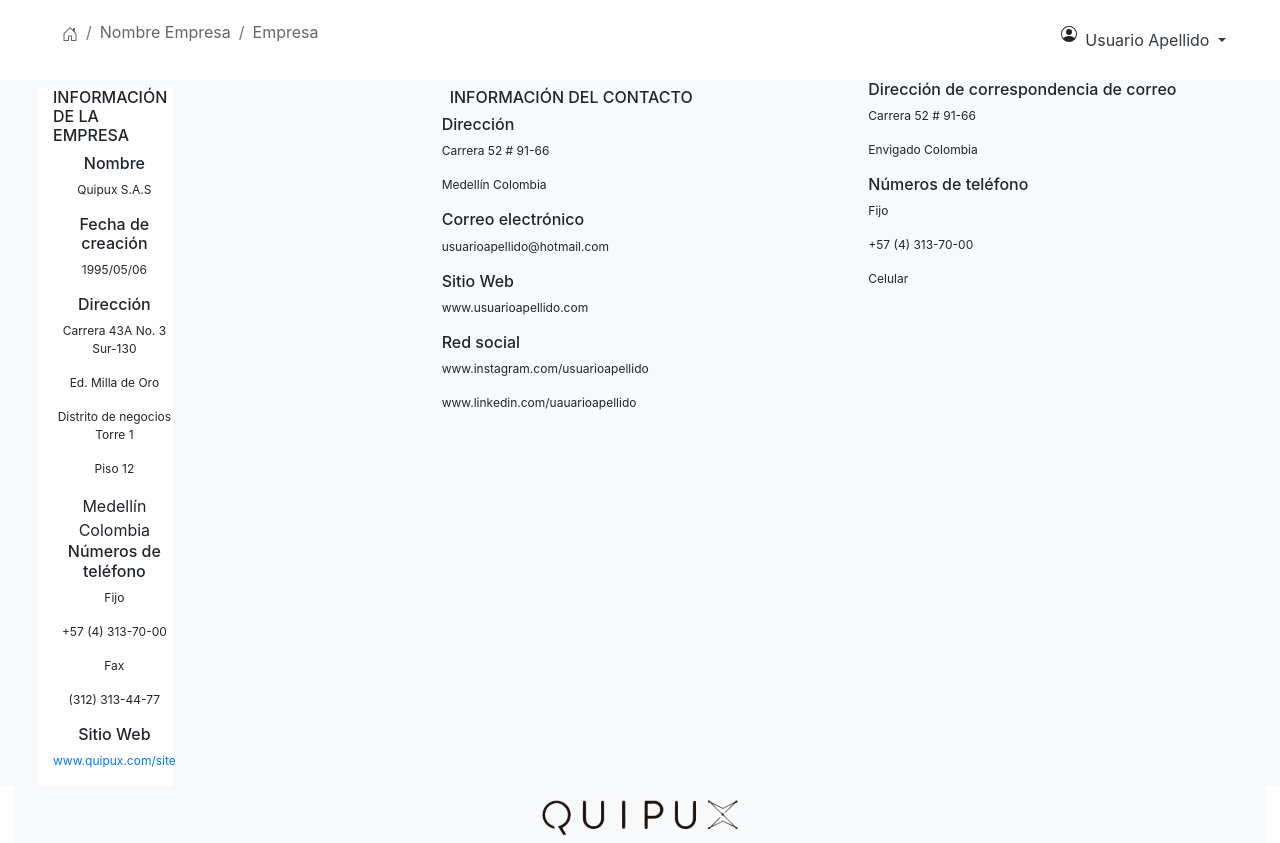
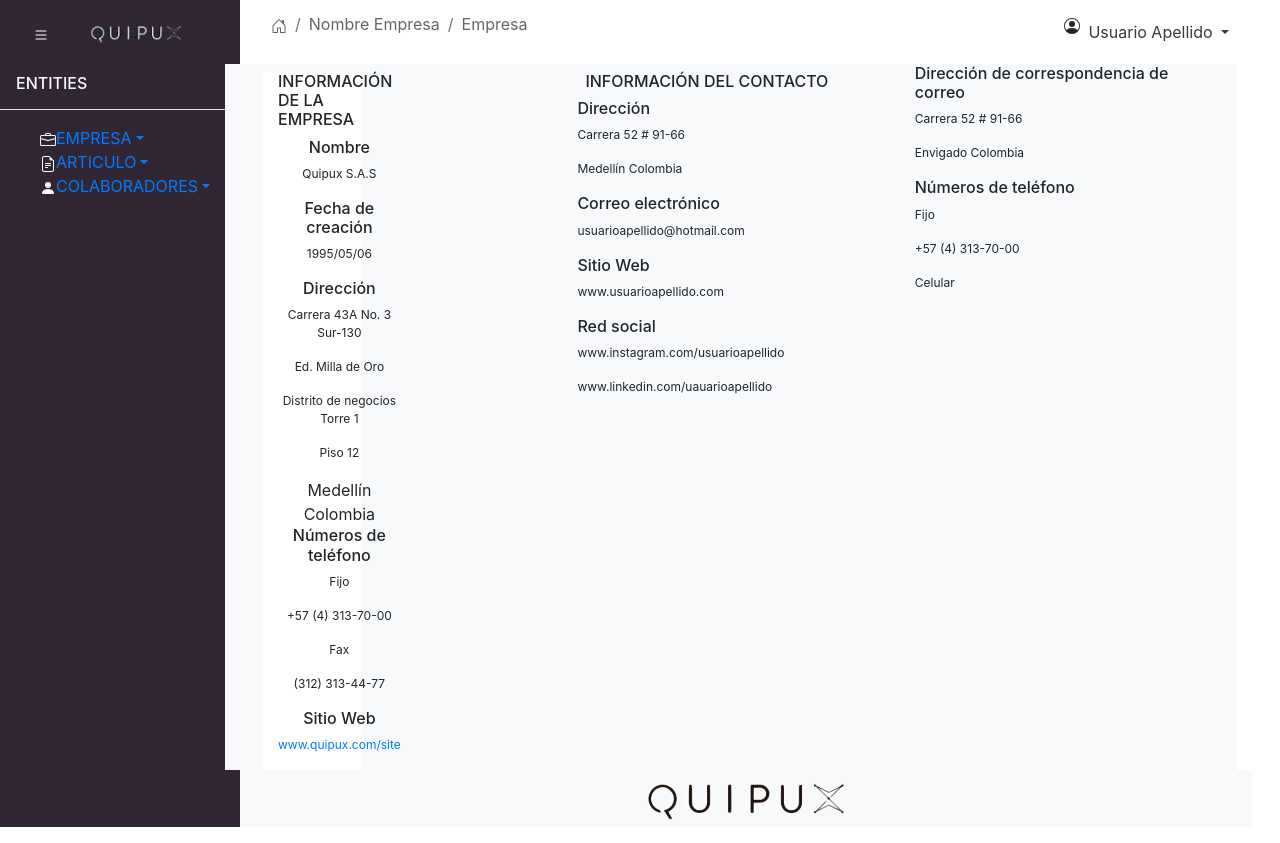
Before and after one commit to AlejoGomezQ/RetoQuipux, a Vue app: page /nombre-empresa/empresas in a window 1280 px wide. Built offline with nearby package versions, Linux system fonts and the light colour scheme.

Commit message:
Inicios del sidebar/toggle menú

```diff
--- a/src/components/general/Breadcrumb.vue
+++ b/src/components/general/Breadcrumb.vue
@@ -61,6 +61,13 @@
     text-decoration: none;
     color: #666;
 }
+
+a:link:hover a:link:focus {
+  font-weight: bold;
+  text-decoration: none;
+  color: #049ef4;
+  border-bottom: 3px solid #049ef4;
+}
 a {
     color: #666
 }
--- a/src/components/general/HeaderQuipux.vue
+++ b/src/components/general/HeaderQuipux.vue
@@ -1,6 +1,6 @@
 <template>
   <div>
-    <nav class="navbar navbar-expand-lg navbar-light bg-white">
+    <nav class="navbar navbar-expand-sm navbar-light bg-white p-0 m-0">
       <div class="container-fluid">
         <div class="collapse navbar-collapse" id="navbarNavDropdown">
           <template>
@@ -57,7 +57,7 @@
   name: "header-quipux",
 
   components: {
-    Breadcrumb
+    Breadcrumb,
     },
 };
 </script>
--- a/src/components/general/ToggleMenu.vue
+++ b/src/components/general/ToggleMenu.vue
@@ -1,14 +1,203 @@
 <template>
   <div class="wrapper">
-</div>
+    <div class="sidebar-wrapper border-end">
+      <div class="sidebar-heading">
+        <button class="sidebar-toggle btn" @click="showToggleMenu">
+            <svg
+              xmlns="http://www.w3.org/2000/svg"
+              width="16"
+              height="16"
+              fill="currentColor"
+              class="bi bi-list text-white"
+              viewBox="0 0 16 16"
+            >
+              <path
+                fill-rule="evenodd"
+                d="M2.5 12a.5.5 0 0 1 .5-.5h10a.5.5 0 0 1 0 1H3a.5.5 0 0 1-.5-.5zm0-4a.5.5 0 0 1 .5-.5h10a.5.5 0 0 1 0 1H3a.5.5 0 0 1-.5-.5zm0-4a.5.5 0 0 1 .5-.5h10a.5.5 0 0 1 0 1H3a.5.5 0 0 1-.5-.5z"
+              />
+            </svg>
+          </button>
+        <img src="@/assets/logo-wh.png" alt="logo" class="w-50 ml-4" />
+      </div>
+    </div>
+    <div class="list-group list-group-flush">
+      <div class="p-2 border-bottom">
+        <h6 class="text-light ml-2">ENTITIES</h6>
+      </div>
+      <ul class="m-0 mt-3">
+        <li class="dropdown">
+          <svg
+            xmlns="http://www.w3.org/2000/svg"
+            width="16"
+            height="16"
+            fill="currentColor"
+            class="bi bi-briefcase text-light"
+            viewBox="0 0 16 16"
+          >
+            <path
+              d="M6.5 1A1.5 1.5 0 0 0 5 2.5V3H1.5A1.5 1.5 0 0 0 0 4.5v8A1.5 1.5 0 0 0 1.5 14h13a1.5 1.5 0 0 0 1.5-1.5v-8A1.5 1.5 0 0 0 14.5 3H11v-.5A1.5 1.5 0 0 0 9.5 1h-3zm0 1h3a.5.5 0 0 1 .5.5V3H6v-.5a.5.5 0 0 1 .5-.5zm1.886 6.914L15 7.151V12.5a.5.5 0 0 1-.5.5h-13a.5.5 0 0 1-.5-.5V7.15l6.614 1.764a1.5 1.5 0 0 0 .772 0zM1.5 4h13a.5.5 0 0 1 .5.5v1.616L8.129 7.948a.5.5 0 0 1-.258 0L1 6.116V4.5a.5.5 0 0 1 .5-.5z"
+            />
+          </svg>
+          <a
+            id="navbarDropdown"
+            class="dropdown-toggle"
+            role="button"
+            data-bs-toggle="dropdown"
+            aria-haspopup="true"
+            aria-expanded="false"
+            @click="showSubMenu"
+            >EMPRESA</a
+          >
+          <div
+            class="dropdown-menu dropdown-menu-end"
+            aria-labelledby="navbarDropdown"
+          >
+            <a class="dropdown-item">Empresas</a>
+          </div>
+        </li>
+        <li class="dropdown">
+          <svg
+            xmlns="http://www.w3.org/2000/svg"
+            width="16"
+            height="16"
+            fill="currentColor"
+            class="bi bi-file-earmark-text text-light"
+            viewBox="0 0 16 16"
+          >
+            <path
+              d="M5.5 7a.5.5 0 0 0 0 1h5a.5.5 0 0 0 0-1h-5zM5 9.5a.5.5 0 0 1 .5-.5h5a.5.5 0 0 1 0 1h-5a.5.5 0 0 1-.5-.5zm0 2a.5.5 0 0 1 .5-.5h2a.5.5 0 0 1 0 1h-2a.5.5 0 0 1-.5-.5z"
+            />
+            <path
+              d="M9.5 0H4a2 2 0 0 0-2 2v12a2 2 0 0 0 2 2h8a2 2 0 0 0 2-2V4.5L9.5 0zm0 1v2A1.5 1.5 0 0 0 11 4.5h2V14a1 1 0 0 1-1 1H4a1 1 0 0 1-1-1V2a1 1 0 0 1 1-1h5.5z"
+            />
+          </svg>
+          <a
+            id="navbarDropdown"
+            class="dropdown-toggle"
+            role="button"
+            data-bs-toggle="dropdown"
+            aria-haspopup="true"
+            aria-expanded="false"
+            @click="showSubMenu"
+            >ARTICULO</a
+          >
+          <div
+            class="dropdown-menu dropdown-menu-end"
+            aria-labelledby="navbarDropdown"
+          >
+            <a class="dropdown-item">Articulo</a>
+          </div>
+        </li>
+        <li class="dropdown">
+          <svg
+            xmlns="http://www.w3.org/2000/svg"
+            width="16"
+            height="16"
+            fill="currentColor"
+            class="bi bi-person-fill text-light"
+            viewBox="0 0 16 16"
+          >
+            <path
+              d="M3 14s-1 0-1-1 1-4 6-4 6 3 6 4-1 1-1 1H3zm5-6a3 3 0 1 0 0-6 3 3 0 0 0 0 6z"
+            />
+          </svg>
+          <a
+            id="navbarDropdown"
+            class="dropdown-toggle"
+            role="button"
+            data-bs-toggle="dropdown"
+            aria-haspopup="true"
+            aria-expanded="false"
+            @click="showSubMenu"
+            >COLABORADORES</a
+          >
+          <div
+            class="dropdown-menu dropdown-menu-end"
+            aria-labelledby="navbarDropdown"
+          >
+            <a class="dropdown-item">Colaboradores</a>
+          </div>
+        </li>
+      </ul>
+    </div>
+  </div>
 </template>
 
 <script>
 export default {
   name: "toggle-menu",
+
+  data() {
+    return {
+      visibleMenu: false,
+      visibleSubMenu: false
+    }
+  },
+
+  methods: {
+    showToggleMenu() {
+      this.visibleMenu = !this.visibleMenu
+      console.log(this.visibleMenu)
+    },
+
+    showSubMenu() {
+      this.visibleSubMenu = !this.visibleSubMenu
+      console.log(this.visibleSubMenu)
+    }
+  }
 };
 </script>
 
 <style scoped>
+.wrapper {
+  overflow-x: hidden;
+  width: 15rem;
+  height: auto;
+  background: #302634;
+}
 
+.sidebar-wrapper {
+  transition: margin 0.25s ease-out;
+}
+
+.sidebar-wrapper .sidebar-heading {
+  padding: 0.87rem 1.25rem;
+  font-size: 1.2rem;
+}
+
+.sidebar-wrapper .list-group {
+  width: 15rem;
+}
+
+.page-content-wrapper {
+  min-width: 15vh;
+  background: #302634;
+}
+
+body .wrapper .sidebar-wrapper {
+  margin-left: 0;
+}
+
+li {
+  list-style: none;
+}
+
+li > a {
+  text-decoration: none;
+}
+
+@media (min-width: 768px) {
+  .sidebar-wrapper {
+    margin-left: 0;
+  }
+
+  .page-content-wrapper {
+    min-width: 0;
+    width: 100%;
+  }
+
+  body .wrapper .sidebar-wrapper {
+    margin-left: rem;
+  }
+}
 </style>
--- a/src/layouts/MainLayout.vue
+++ b/src/layouts/MainLayout.vue
@@ -1,23 +1,32 @@
 <template>
-    <div class="container-fluid">
-        <header-quipux/>
-        <router-view/>
-        <footer-quipux/>
+    <div class="d-flex">
+        <toggle-menu/>
+        <div class="body">
+            <header>
+                <header-quipux/>
+            </header>
+            <div class="view">
+                <router-view/>
+            </div>
+            <footer>
+                <footer-quipux/>
+            </footer>
+        </div>
     </div>
 </template>
 
 <script>
+import ToggleMenu from '../components/general/ToggleMenu'
 import HeaderQuipux from '@/components/general/HeaderQuipux'
 import FooterQuipux from '@/components/general/FooterQuipux'
-
 
 export default {
     name: 'main-layout',
 
     components: {
+        ToggleMenu,
         HeaderQuipux,
         FooterQuipux
-
     }
 }
 </script>
--- a/src/views/Empresas.vue
+++ b/src/views/Empresas.vue
@@ -1,5 +1,5 @@
 <template>
-  <div class="row bg-light">
+  <div class="row bg-light w-100">
     <div class="col-12 col-lg-4">
       <info-empresa/>
     </div>
```
Also changed, not shown: src/assets/logo-wh.png (added).
